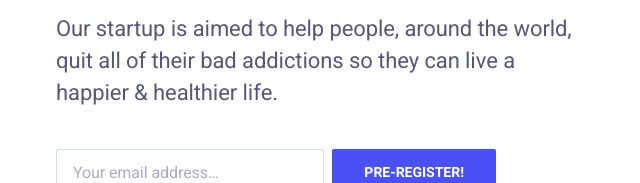
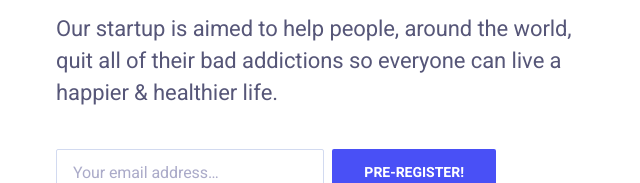
Before and after one commit to MohammedAnaf12/detoxlife, a website: page index.html in a window 1280 px wide. Shown: the part 371-554 px from the top of the page, 44-684 px from the left. Drawn offline with nearby package versions, Linux system fonts and the light colour scheme.

Commit message:
Update index.html

```diff
--- a/index.html
+++ b/index.html
@@ -5,6 +5,11 @@
 	<meta charset="utf-8">
     	<meta http-equiv="X-UA-Compatible" content="IE=edge">
     	<meta name="viewport" content="width=device-width, initial-scale=1">
+    	<meta name="title" content="DetoxLife | Pre-Registration">
+    	<meta name="author" content="Mohammed Anaf, Krish Tiwari">
+    	<meta name="description" content="DetoxLife is a service-based startup that is focused on helping people, around the world, quit all of their bad addictions so everyone can live a healthier and happier life.">
+    	<meta name="keywords" content="self-growth, no fap, no alcohol, no smoking, quit addictions">
+    	<meta name="robots" content="INDEX/FOLLOW">
     	<title>DetoxLife | Pre-Registration</title>
     	<link href="https://fonts.googleapis.com/css?family=Heebo:400,500,700|Fira+Sans:600" rel="stylesheet">
     	<link rel="stylesheet" href="dist/css/style.css">
@@ -60,7 +65,7 @@
                     <div class="hero-inner">
 			<div class="hero-copy">
 	                        <h1 class="hero-title mt-0">Detox your body, Rejuvenate your soul!</h1>
-	                        <p class="hero-paragraph">Our startup is aimed to help people, around the world, quit all of their bad addictions so they can live a happier & healthier life.</p>
+	                        <p class="hero-paragraph">Our startup is aimed to help people, around the world, quit all of their bad addictions so everyone can live a happier & healthier life.</p>
 				<form name="register" method="POST" data-netlify="true">
 					<div class="hero-form field field-grouped">
 						<div class="control control-expanded">
```
Lines whose indentation alone changed are shown as unchanged.
